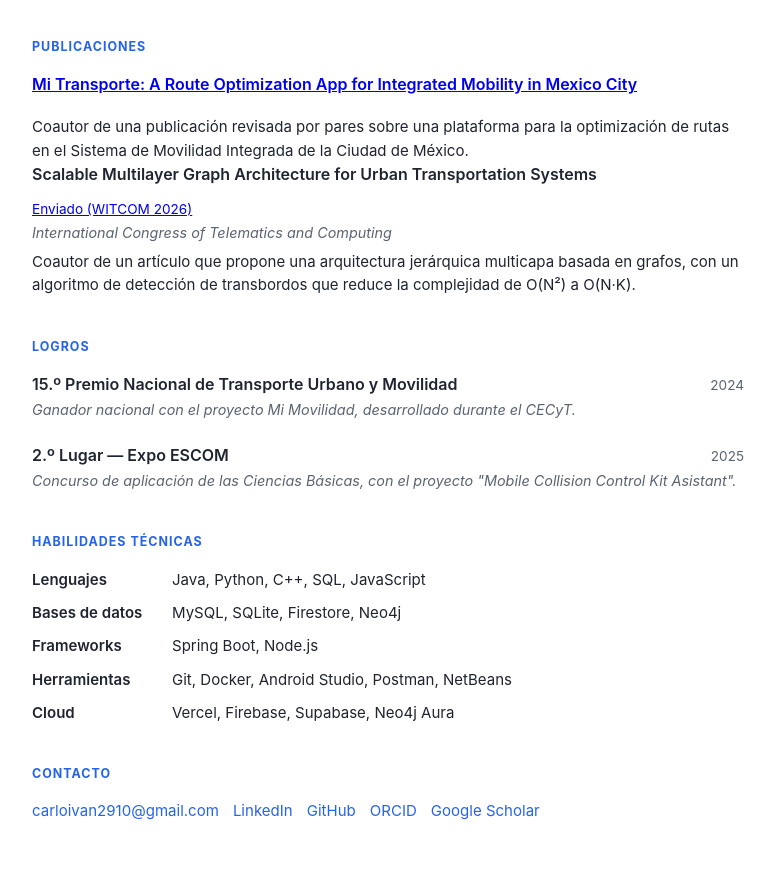
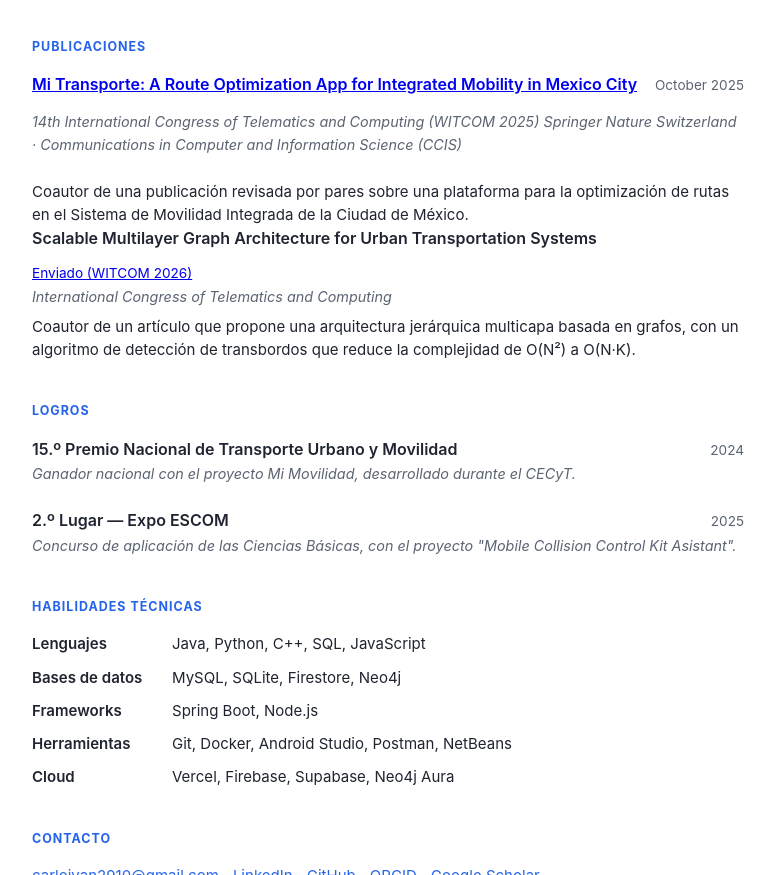
Before and after one commit to QVCI/QVCI, a plain HTML site: page index.html in a window 1280 px wide. Shown: the part 1387-2262 px from the top of the page, without its empty margins (252-1027 px from the left). Drawn offline with Linux system fonts and the light colour scheme.

Commit message:
Update index.html

```diff
--- a/index.html
+++ b/index.html
@@ -231,6 +231,12 @@
           Mi Transporte: A Route Optimization App for Integrated Mobility in Mexico City
         </a>
       </span>
+     <span class="entry-date">October 2025</span>
+
+    <div class="entry-sub">
+      14th International Congress of Telematics and Computing (WITCOM 2025)
+Springer Nature Switzerland · Communications in Computer and Information Science (CCIS)
+    </div>
       <p class="es" style="font-size:0.94rem; margin:6px 0 0;">Coautor de una publicación revisada por pares sobre una plataforma para la optimización de rutas en el Sistema de Movilidad Integrada de la Ciudad de México.</p>
       <p class="en" style="font-size:0.94rem; margin:6px 0 0;">Co-author of a peer-reviewed paper on a route-optimization platform for Mexico City's Integrated Mobility System.</p>
     </div>
```
